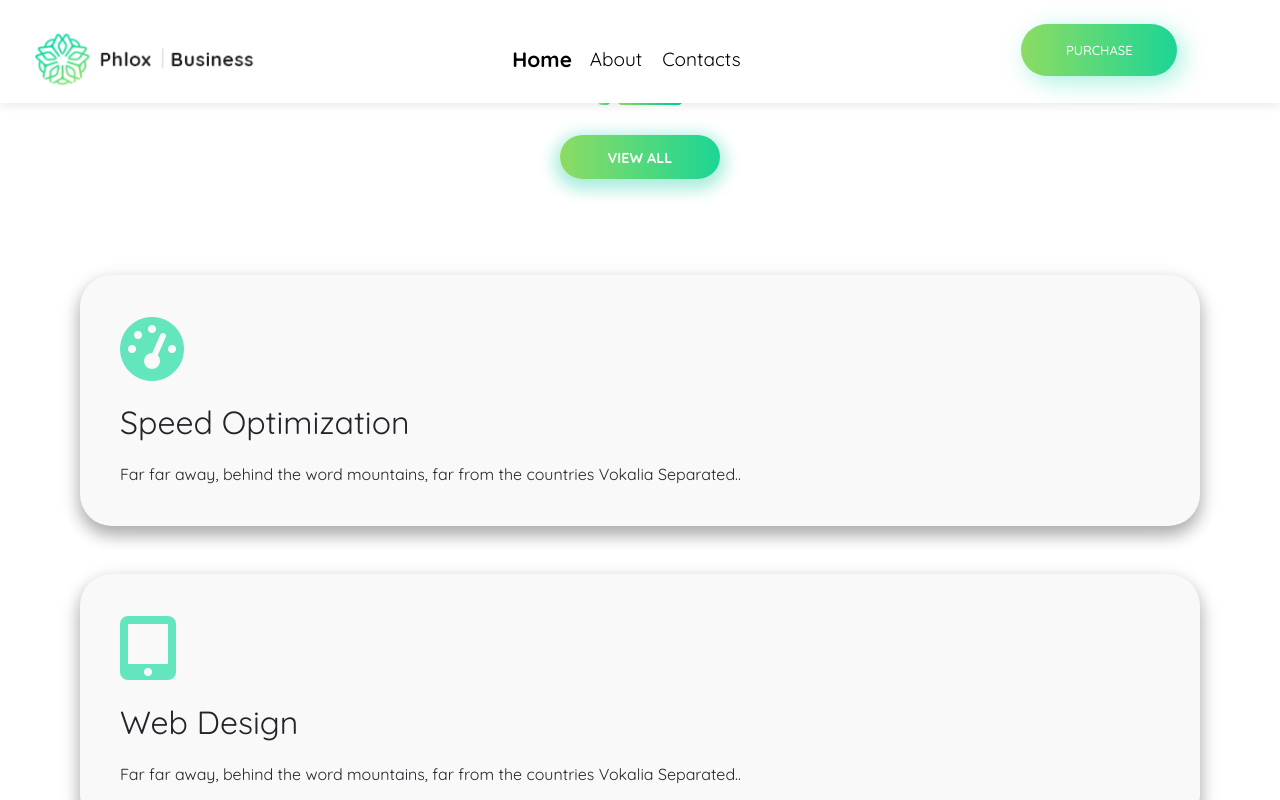
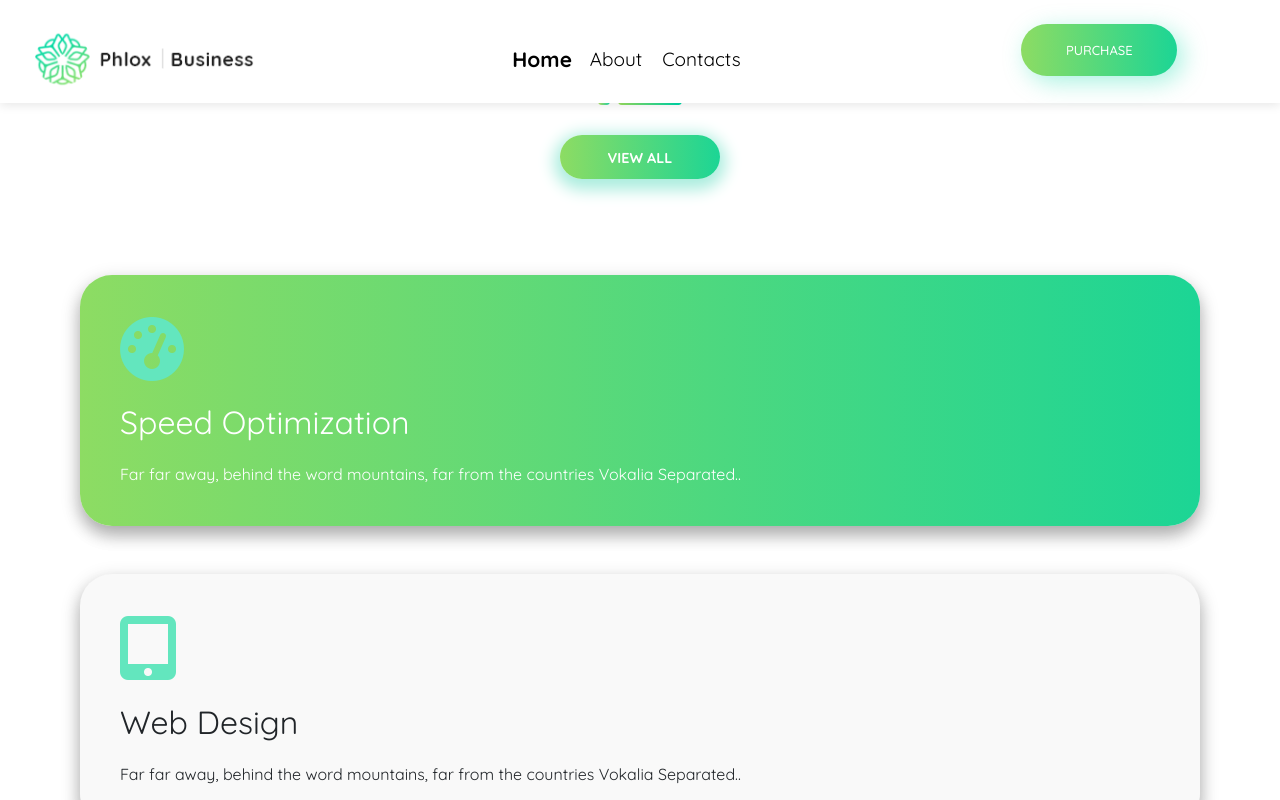
Before and after one commit to CosimoA/proj-html-vuejs, a Vue app: page / in a window 1280 px wide. In both pictures the pointer is over the element 640 px from the left and 1888 px from the top of the page. Shown: the part 1488-2288 px from the top of the page. Built offline with nearby package versions, Linux system fonts and the light colour scheme.

Commit message:
style: styled effects on hover

```diff
--- a/src/pages/Home.vue
+++ b/src/pages/Home.vue
@@ -218,40 +218,29 @@ export default {
                             </div>
                         </div>
                         <div class="col">
-                            <div class="col">
                             <div class="card">
-                                    <img src="/photo-1448932252197-d19750584e56-1024x1024.jpg" class="card-img-top"
-                                        alt="...">
+                                <img src="/photo-1448932252197-d19750584e56-1024x1024.jpg" class="card-img-top" alt="...">
                             </div>
                         </div>
-                        </div>
-                        <div class="col">
                         <div class="col">
                             <div class="card">
                                 <img src="/business-competition-PB366D8-1024x1024.jpg" class="card-img-top" alt="...">
                             </div>
                         </div>
-                        </div>
-                        <div class="col">
                         <div class="col">
                             <div class="card">
-                                    <img src="/cozy-sofa-in-living-room-PQR5AB9-1024x1024.jpg" class="card-img-top"
-                                        alt="...">
+                                <img src="/cozy-sofa-in-living-room-PQR5AB9-1024x1024.jpg" class="card-img-top" alt="...">
                             </div>
                         </div>
-                        </div>
-                        <div class="col">
                         <div class="col">
                             <div class="card">
                                 <img src="/aa9a4539-PQGJ7HU-1024x1024.jpg" class="card-img-top" alt="...">
                             </div>
+
                         </div>
-                        </div>
-                        <div class="col">
                         <div class="col">
                             <div class="card">
                                 <img src="/cody-davis-253928-unsplash-1024x1024.jpg" class="card-img-top" alt="...">
-                                </div>
                             </div>
                         </div>
                     </div> <!--row-->
--- a/src/styles/home.scss
+++ b/src/styles/home.scss
@@ -123,9 +123,29 @@ li a:hover {
     margin-top: 3em;
 }
 
+.feat_card:hover {
+    cursor: pointer;
+    background-image: linear-gradient(to right, #8ddc63, #1cd595);
+    border-radius: 2em;
+}
+
+.card_text:hover {
+    color: #ffffff;
+}
 
 .misscard_container {
     position: relative;
+}
+
+.card {
+    transition: all 1.5s ease;
+}
+
+.card img:hover {
+    transition: 2s;
+    transform: scale(1.1);
+    border-radius: 15px;
+    background-color: linear-gradient(to right, #8ddc63, #1cd595) !important;
 }
 
 .box_card {
```
Lines whose indentation alone changed are shown as unchanged.
